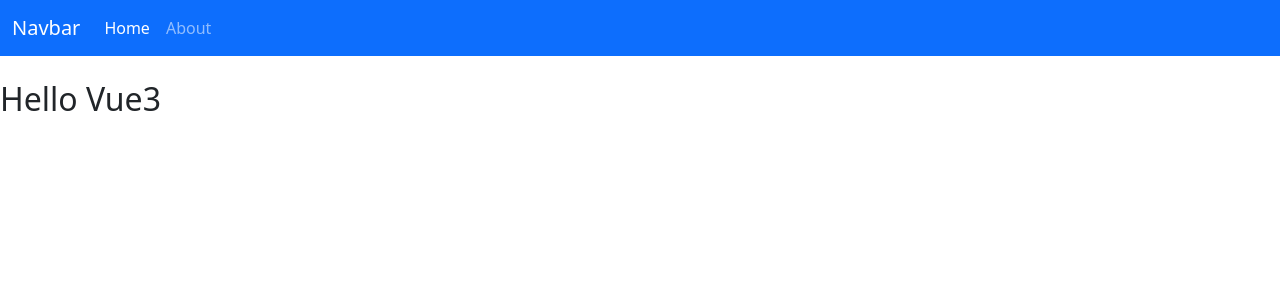
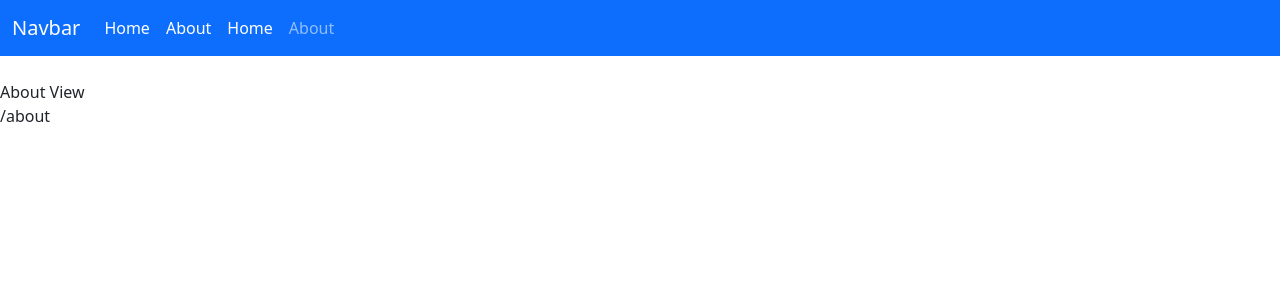
Before and after one commit to hyungkiShin/vue3-composition, a Vue app: page /about in a window 1280 px wide. Shown: the top 300 px of the page. Built offline with nearby package versions, Linux system fonts and the light colour scheme.

Commit message:
[feat] vue router 훅 사용 방법

```diff
--- a/src/layouts/TheHeader.vue
+++ b/src/layouts/TheHeader.vue
@@ -17,10 +17,16 @@
         <div class="collapse navbar-collapse" id="navbarNav">
           <ul class="navbar-nav">
             <li class="nav-item">
-              <a class="nav-link active" aria-current="page" href="#">Home</a>
+              <RouterLink class="nav-link active" to="/">Home</RouterLink>
             </li>
             <li class="nav-item">
-              <a class="nav-link" href="#">About</a>
+              <RouterLink class="nav-link active" to="/about">About</RouterLink>
+            </li>
+            <li class="nav-item">
+              <a class="nav-link active" aria-current="page" href="/">Home</a>
+            </li>
+            <li class="nav-item">
+              <a class="nav-link" href="/about">About</a>
             </li>
           </ul>
         </div>
--- a/src/layouts/TheView.vue
+++ b/src/layouts/TheView.vue
@@ -1,5 +1,8 @@
 <template>
-  <div class="conainer py-4">
-    <h2>Hello Vue3</h2>
-  </div>
+  <main>
+    <div class="conainer py-4">
+      <RouterView></RouterView>
+    </div>
+  </main>
 </template>
+<script setup></script>
--- a/src/views/AboutView.vue
+++ b/src/views/AboutView.vue
@@ -1,4 +1,9 @@
-<template><div></div></template>
+<template>
+  <div>
+    About View
+    <p>{{ $route.path }}</p>
+  </div>
+</template>
 
 <script></script>
 
--- a/src/views/HomeView.vue
+++ b/src/views/HomeView.vue
@@ -1,6 +1,7 @@
 <template>
   <div>
     <h2>Home View</h2>
+    <p>{{ $route.path }}</p>
   </div>
 </template>
 
```
Also changed, not shown: components.d.ts (added, +10 -0 lines), md/router.md (added, +54 -0 lines).
